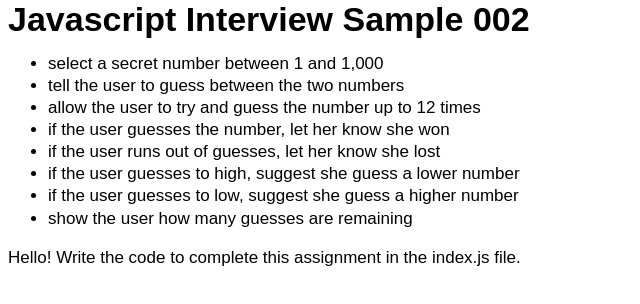
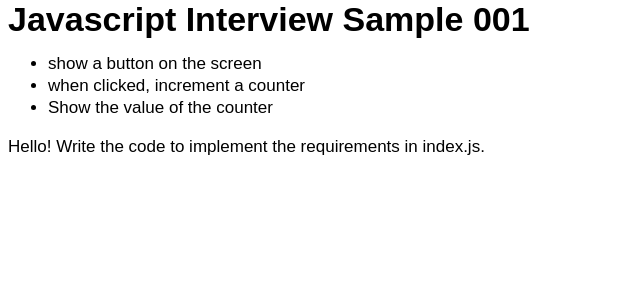
Before and after one commit to rob-sutherland/cdp-js-interview-001, a React app: page / in a window 1280 px wide. Shown: the whole page, without its empty margins (0-640 px from the left). Built offline with nearby package versions, Linux system fonts and the light colour scheme.

Commit message:
corrected files to show the first assignment

```diff
--- a/index.html
+++ b/index.html
@@ -1,5 +1,4 @@
-
-<title>CDP JS Interview Sample 002</title>
+<title>CDP JS Interview Sample 001</title>
 <style>
   body {
     font-family: sans-serif;
@@ -9,17 +8,12 @@
 </style>
 
 
-<h1>Javascript Interview Sample 002</h1>
+<h1>Javascript Interview Sample 001</h1>
 
 <ul>
-  <li>select a secret number between 1 and 1,000</li>
-  <li>tell the user to guess between the two numbers</li>
-  <li>allow the user to try and guess the number up to 12 times</li>
-  <li>if the user guesses the number, let her know she won</li>
-  <li>if the user runs out of guesses, let her know she lost</li>
-  <li>if the user guesses to high, suggest she guess a lower number</li>
-  <li>if the user guesses to low, suggest she guess a higher number</li>
-  <li>show the user how many guesses are remaining</li>
+  <li>show a button on the screen</li>
+  <li>when clicked, increment a counter</li>
+  <li>Show the value of the counter</li>
 </ul>
 
 <div id="root"></div>
--- a/index.js
+++ b/index.js
@@ -9,7 +9,7 @@ const randomNumberInRange = function(min, max) {
 const App = () => {
   return (
     <div>
-      Hello! Write the code to complete this assignment in the index.js file.
+      Hello! Write the code to implement the requirements in index.js.
     </div>
   );
 };
```
